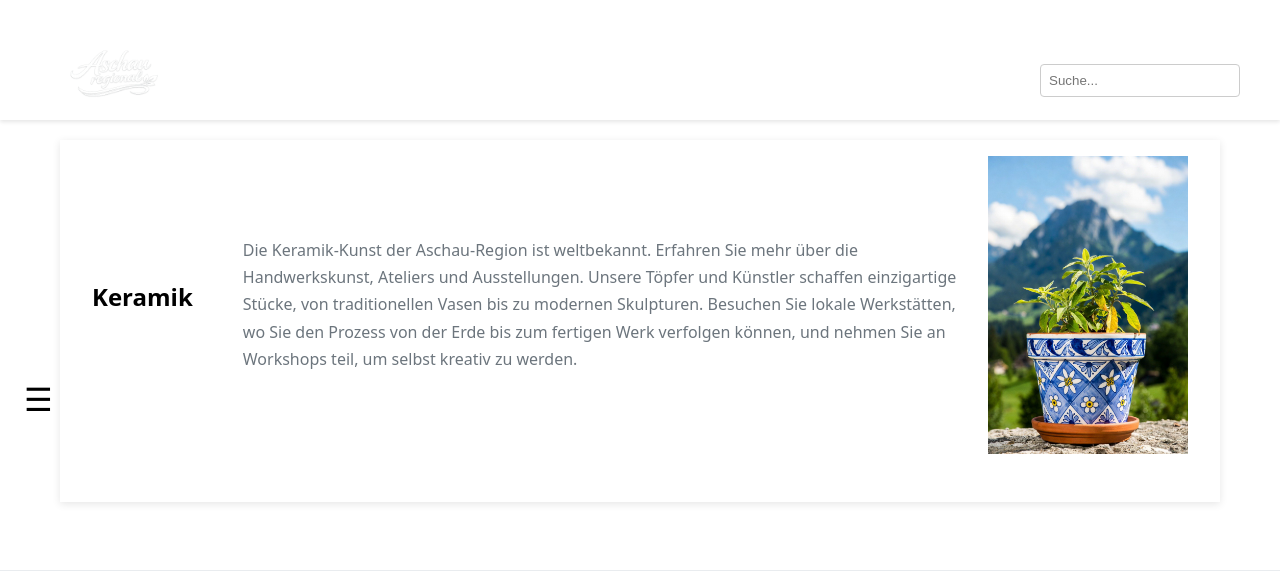
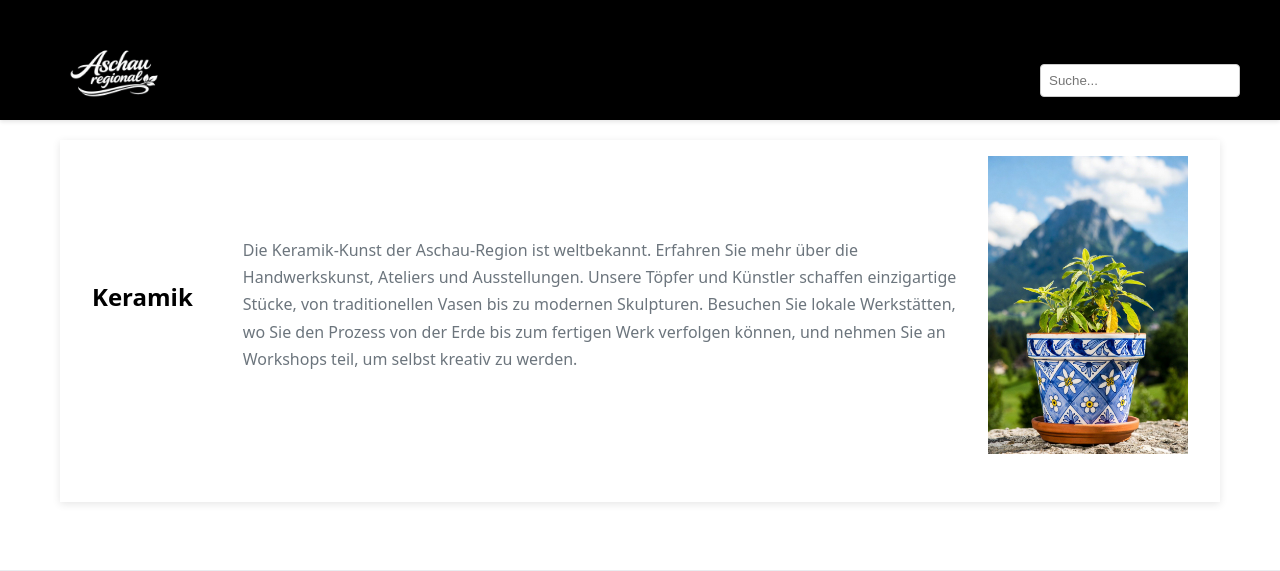
Before and after one commit to ME-Tii/aschau_regional, a Flask app: page /keramik in a window 1280 px wide. Shown: the top 571 px of the page. Run offline with Flask 3, Linux system fonts and the light colour scheme.

Commit message:
Change navbar to black background with white text on vereine page

```diff
--- a/static/style.css
+++ b/static/style.css
@@ -238,10 +238,15 @@ section p {
 
 /* Vereine page styles */
 .navbar-vereine {
-    background: white;
+    background: black;
+    color: white;
     position: static;
     z-index: auto;
     box-shadow: 0 2px 4px rgba(0,0,0,0.1);
+}
+
+.navbar-vereine .toggle-btn {
+    color: white;
 }
 
 .navbar-vereine .navbar-content img {
```
